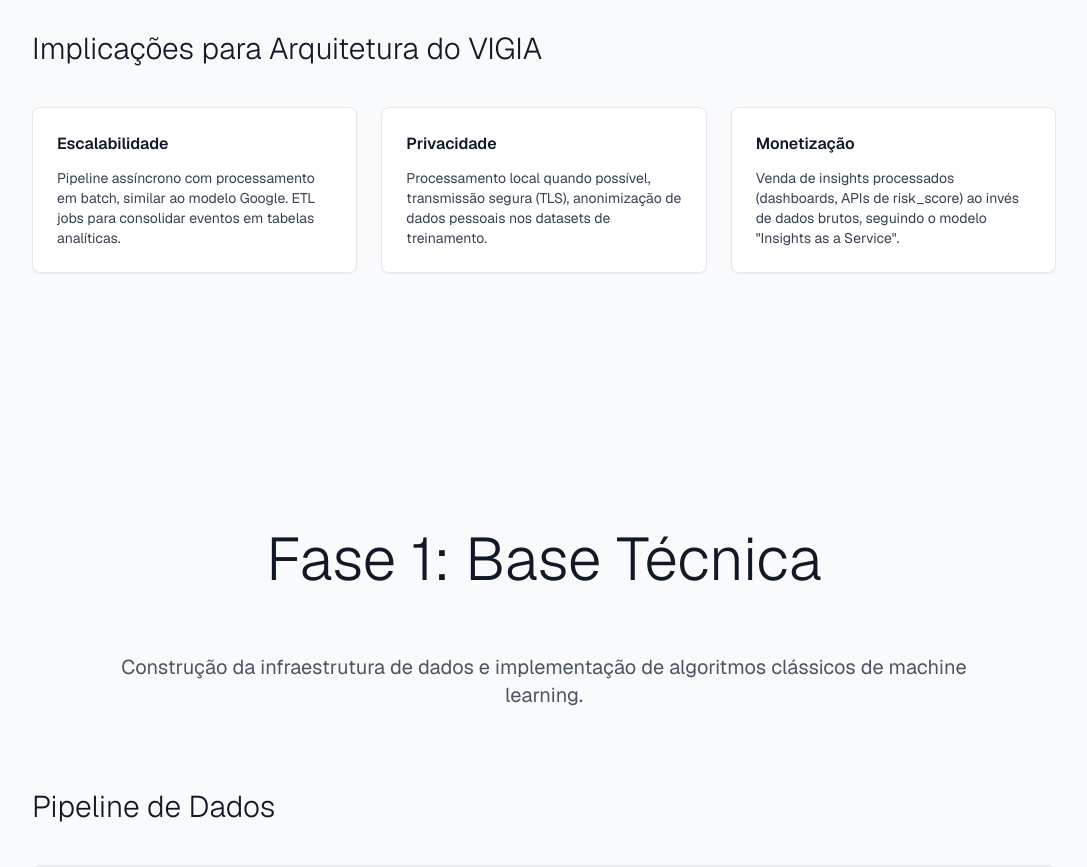
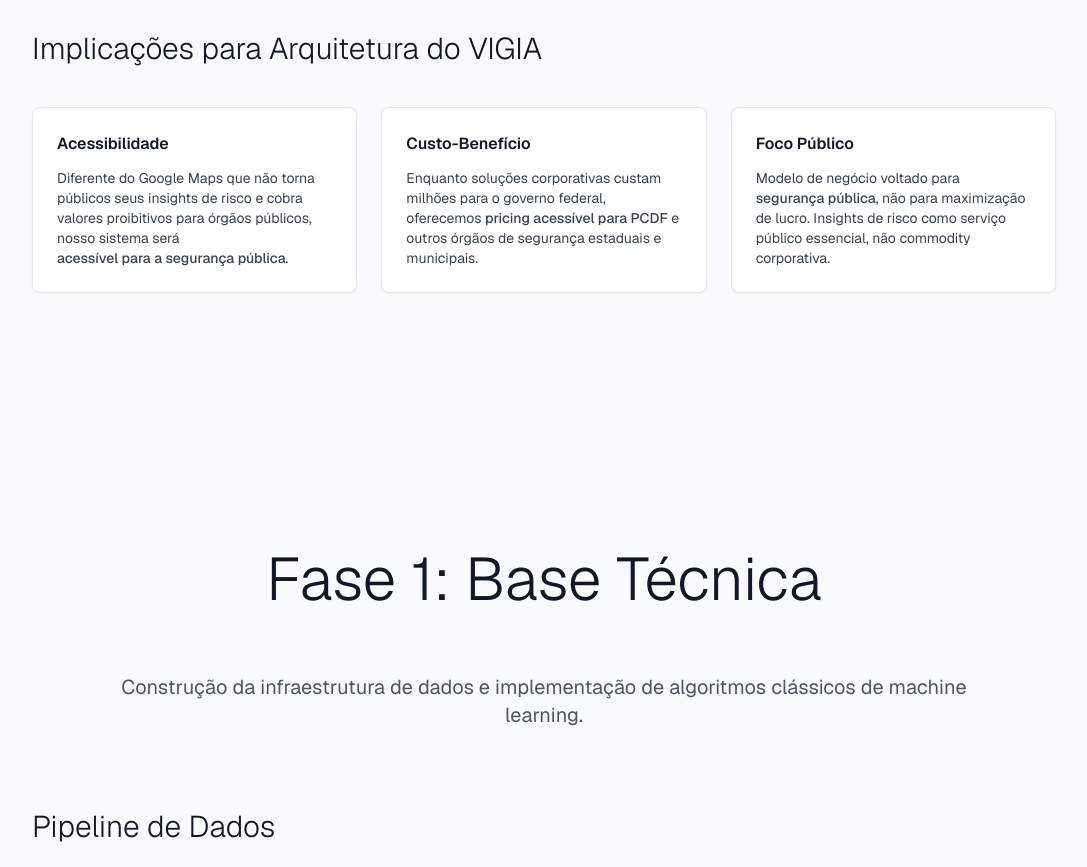
Before and after one commit to pedronascimentos/VIGIA, a Next.js app: page / in a window 1280 px wide. Shown: the part 4440-5307 px from the top of the page, without its empty margins (96-1183 px from the left). Built offline with nearby package versions, Linux system fonts and the light colour scheme.

Commit message:
update motivations section

```diff
--- a/app/page.tsx
+++ b/app/page.tsx
@@ -218,26 +218,29 @@ export default function VigiaLanding() {
 
               <div className="grid md:grid-cols-3 gap-6">
                 <div className="bg-white p-6 rounded-lg border border-gray-200 shadow-sm">
-                  <h4 className="font-semibold mb-3 text-gray-900">Escalabilidade</h4>
+                  <h4 className="font-semibold mb-3 text-gray-900">Acessibilidade</h4>
                   <p className="text-gray-700 text-sm">
-                    Pipeline assíncrono com processamento em batch, similar ao modelo Google. ETL jobs para consolidar
-                    eventos em tabelas analíticas.
+                    Diferente do Google Maps que não torna públicos seus insights de risco e cobra valores proibitivos
+                    para órgãos públicos, nosso sistema será{" "}
+                    <HighlightText text="acessível para a segurança pública" className="font-medium" />.
                   </p>
                 </div>
 
                 <div className="bg-white p-6 rounded-lg border border-gray-200 shadow-sm">
-                  <h4 className="font-semibold mb-3 text-gray-900">Privacidade</h4>
+                  <h4 className="font-semibold mb-3 text-gray-900">Custo-Benefício</h4>
                   <p className="text-gray-700 text-sm">
-                    Processamento local quando possível, transmissão segura (TLS), anonimização de dados pessoais nos
-                    datasets de treinamento.
+                    Enquanto soluções corporativas custam milhões para o governo federal, oferecemos{" "}
+                    <HighlightText text="pricing acessível para PCDF" className="font-medium" /> e outros órgãos de
+                    segurança estaduais e municipais.
                   </p>
                 </div>
 
                 <div className="bg-white p-6 rounded-lg border border-gray-200 shadow-sm">
-                  <h4 className="font-semibold mb-3 text-gray-900">Monetização</h4>
+                  <h4 className="font-semibold mb-3 text-gray-900">Foco Público</h4>
                   <p className="text-gray-700 text-sm">
-                    Venda de insights processados (dashboards, APIs de risk_score) ao invés de dados brutos, seguindo o
-                    modelo "Insights as a Service".
+                    Modelo de negócio voltado para <HighlightText text="segurança pública" className="font-medium" />,
+                    não para maximização de lucro. Insights de risco como serviço público essencial, não commodity
+                    corporativa.
                   </p>
                 </div>
               </div>
```
